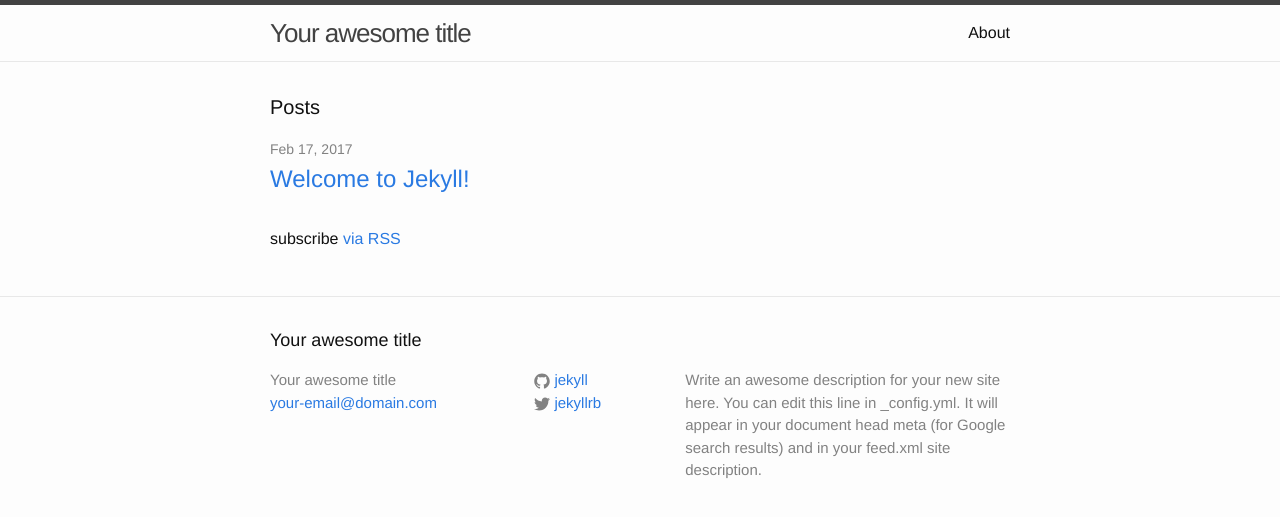
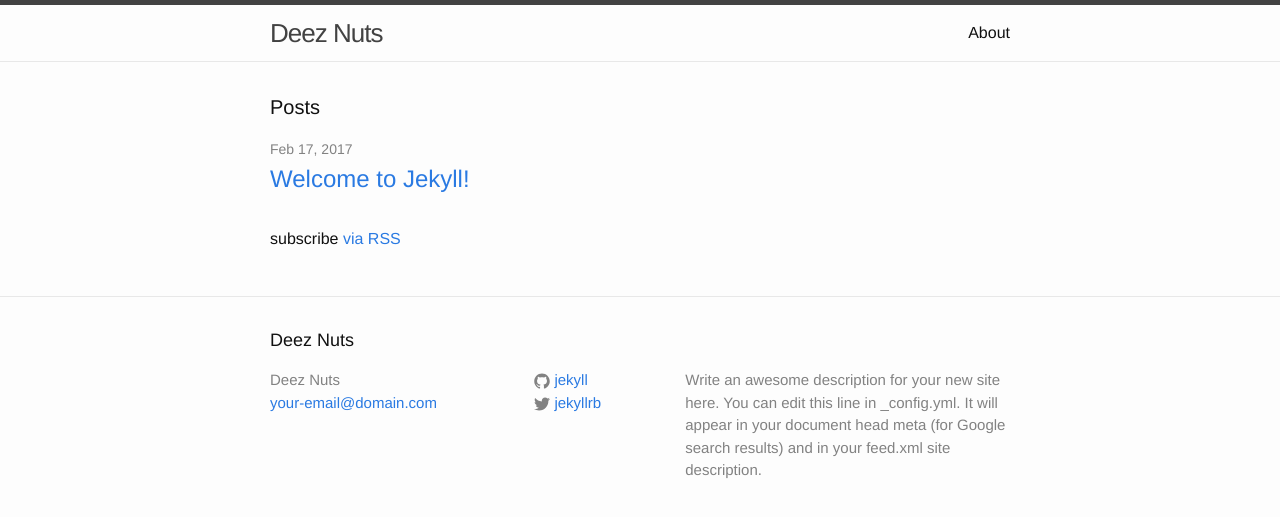
Before and after one commit to Sharpshot0O7/Sharpshot0O7.github.io, a Jekyll site: the page built from index.html, in a window 1280 px wide. Shown: the top 517 px of the page. Built offline with Jekyll 4.4.1, drawn with Linux system fonts in a browser that asks for light colours.

Commit message:
Update _config.yml

```diff
--- a/_config.yml
+++ b/_config.yml
@@ -6,7 +6,7 @@
 # 'jekyll serve'. If you change this file, please restart the server process.
 
 # Site settings
-title: Your awesome title
+title: Deez Nuts
 email: your-email@domain.com
 description: > # this means to ignore newlines until "baseurl:"
   Write an awesome description for your new site here. You can edit this
```
